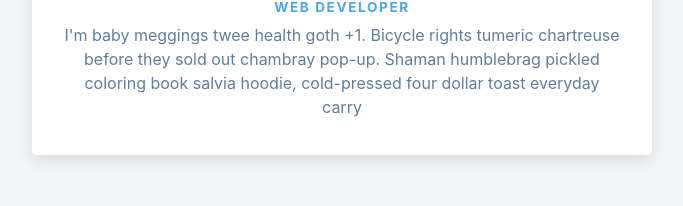
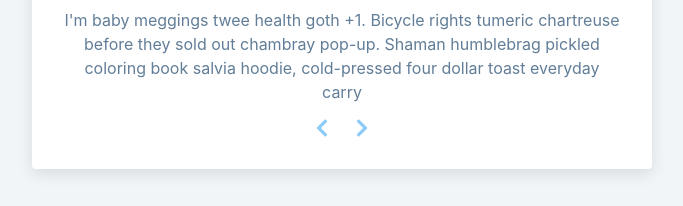
Before and after one commit to IsmailMuhammed2019/reviewsapp, a React (Create React App) app: page / in a window 1280 px wide. Shown: the part 497-703 px from the top of the page, without its empty margins (298-981 px from the left). Built offline with nearby package versions, Linux system fonts and the light colour scheme.

Commit message:
setup buttons for left and right control

```diff
--- a/src/Review.js
+++ b/src/Review.js
@@ -16,6 +16,14 @@
       <h3 className='author'>{name}</h3>
       <h4 className='job'>{job}</h4>
       <p className='info'>{text}</p>
+      <div className='button-container'>
+        <button className='prev-btn'>
+          <FaChevronLeft />
+        </button>
+        <button className='next-btn'>
+          <FaChevronRight />
+        </button>
+      </div>
     </div>
   )
 }
```
Lines whose indentation alone changed are shown as unchanged.
